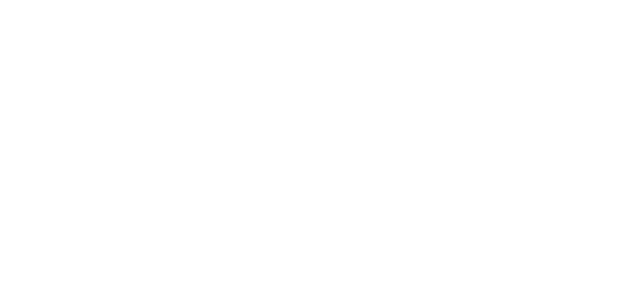
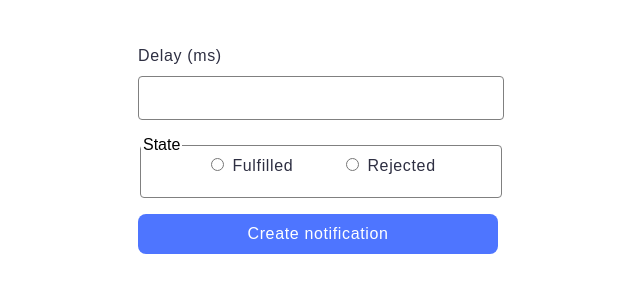
Before and after one commit to Lily-Pavlyshyna/goit-js-hw-10, a website built with Vite: page src/2-snackbar.html in a window 1280 px wide. Shown: the whole page, without its empty margins (26-666 px from the left). Built offline with nearby package versions, Linux system fonts and the light colour scheme.

Commit message:
finished snackbar

```diff
--- a/src/2-snackbar.html
+++ b/src/2-snackbar.html
@@ -7,6 +7,27 @@
     <link rel="stylesheet" href="./css/styles.css" />
   </head>
   <body>
+    <form class="form">
+      <label>
+        Delay (ms)
+        <input class="dl-input" type="number" name="delay" required />
+      </label>
+
+      <fieldset>
+        <legend>State</legend>
+        <label>
+          <input type="radio" name="state" value="fulfilled" required />
+          Fulfilled
+        </label>
+        <label>
+          <input type="radio" name="state" value="rejected" required />
+          Rejected
+        </label>
+      </fieldset>
+
+      <button type="submit">Create notification</button>
+    </form>
+
     <script type="module" src="./js/2-snackbar.js"></script>
   </body>
 </html>
--- a/src/css/snackbar.css
+++ b/src/css/snackbar.css
@@ -0,0 +1,71 @@
+.iziToast-icon {
+  font-style: normal;
+}
+body {
+  font-family: 'Montserrat Regular', sans-serif;
+  padding: 36px 156px;
+}
+.form {
+  display: flex;
+  align-items: flex-start;
+  justify-content: flex-start;
+  flex-direction: column;
+  gap: 16px;
+}
+label {
+  font-size: 16px;
+  line-height: 1.5;
+  letter-spacing: 0.04em;
+  color: #2e2f42;
+}
+.dl-input {
+  display: block;
+  margin-top: 8px;
+  border: 1px solid #808080;
+  border-radius: 4px;
+  width: 360px;
+  height: 40px;
+}
+.dl-input:hover {
+  border: 1.5px solid #000;
+}
+.dl-input:active,
+.dl-input:focus {
+  border: 1.5px solid #4e75ff;
+  outline: none;
+}
+fieldset {
+  border: 1px solid #808080;
+  border-radius: 4px;
+  width: 360px;
+  height: 60px;
+  display: flex;
+  align-items: flex-end;
+  justify-content: center;
+  flex-direction: row;
+  gap: 48px;
+  padding: 0;
+}
+fieldset:hover,
+fieldset:active {
+  border-radius: 4px;
+  stroke-width: 1px;
+  border: 1.5px solid #000;
+}
+button {
+  display: flex;
+  align-items: center;
+  justify-content: center;
+  flex-direction: row;
+  gap: 10px;
+  border-radius: 8px;
+  padding: 8px 16px;
+  width: 360px;
+  height: 40px;
+  background-color: #4e75ff;
+  font-weight: 500;
+  font-size: 16px;
+  line-height: 1.5;
+  letter-spacing: 0.04em;
+  color: #fff;
+}
--- a/src/js/2-snackbar.js
+++ b/src/js/2-snackbar.js
@@ -0,0 +1,44 @@
+import iziToast from 'izitoast';
+import 'izitoast/dist/css/iziToast.min.css';
+
+const form = document.querySelector('.form');
+
+form.addEventListener('submit', event => {
+  event.preventDefault();
+
+  const formEl = event.target;
+  const delay = formEl.delay.value;
+  const state = formEl.state.value;
+
+  const createPromise = (delay, state) => {
+    return new Promise((resolve, reject) => {
+      setTimeout(() => {
+        if (state === 'fulfilled') {
+          resolve(delay);
+        } else {
+          reject(delay);
+        }
+      }, delay);
+    });
+  };
+
+  createPromise(delay, state)
+    .then(delay => {
+      iziToast.success({
+        title: 'OK',
+        message: `Fulfilled promise in ${delay}ms`,
+        theme: 'dark',
+        backgroundColor: '#59a10d',
+        position: 'topRight',
+      });
+    })
+    .catch(delay => {
+      iziToast.error({
+        title: 'Error',
+        message: `Rejected promise in ${delay}ms`,
+        theme: 'dark',
+        backgroundColor: '#ef4040',
+        position: 'topRight',
+      });
+    });
+});
```
